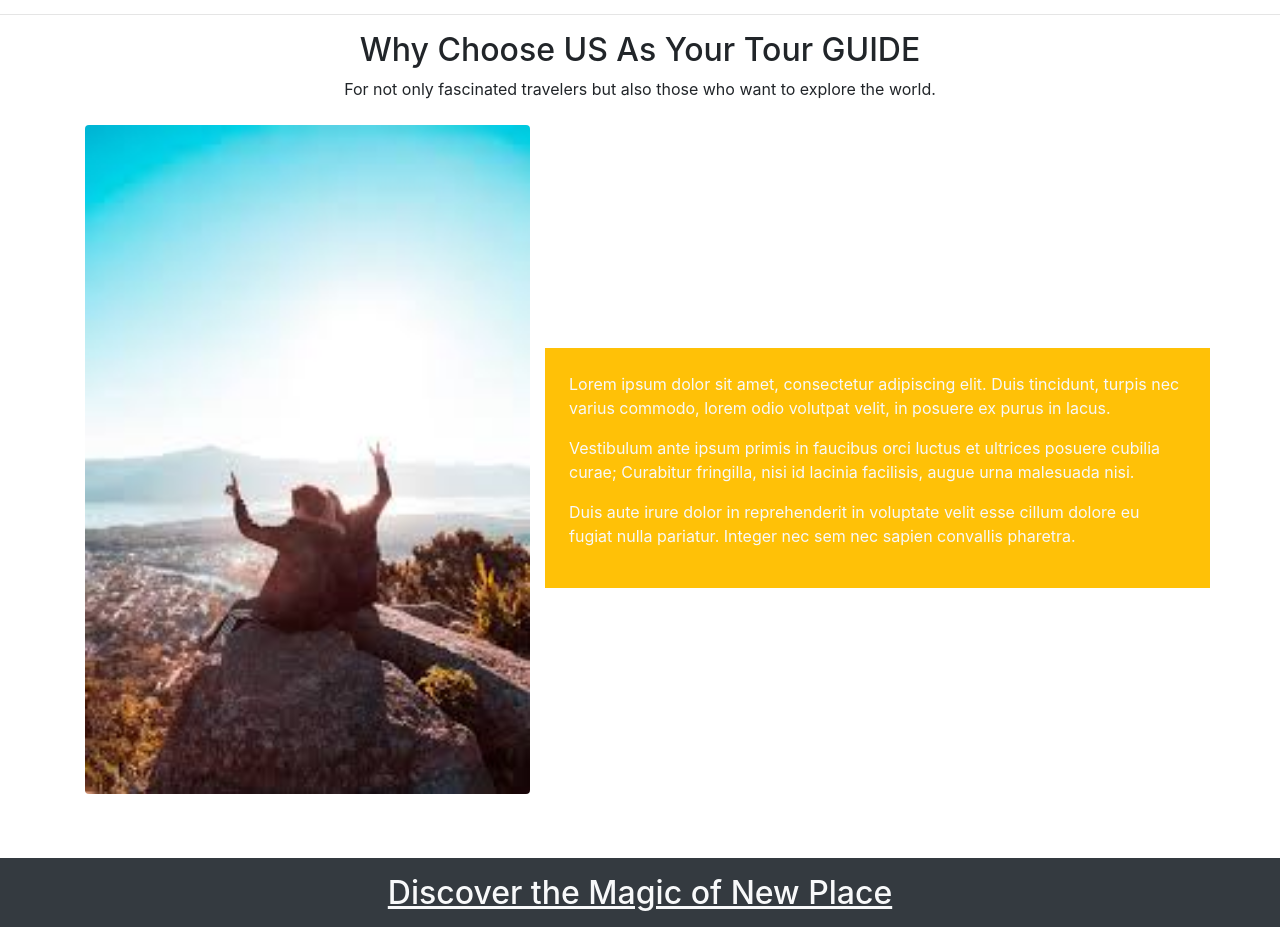
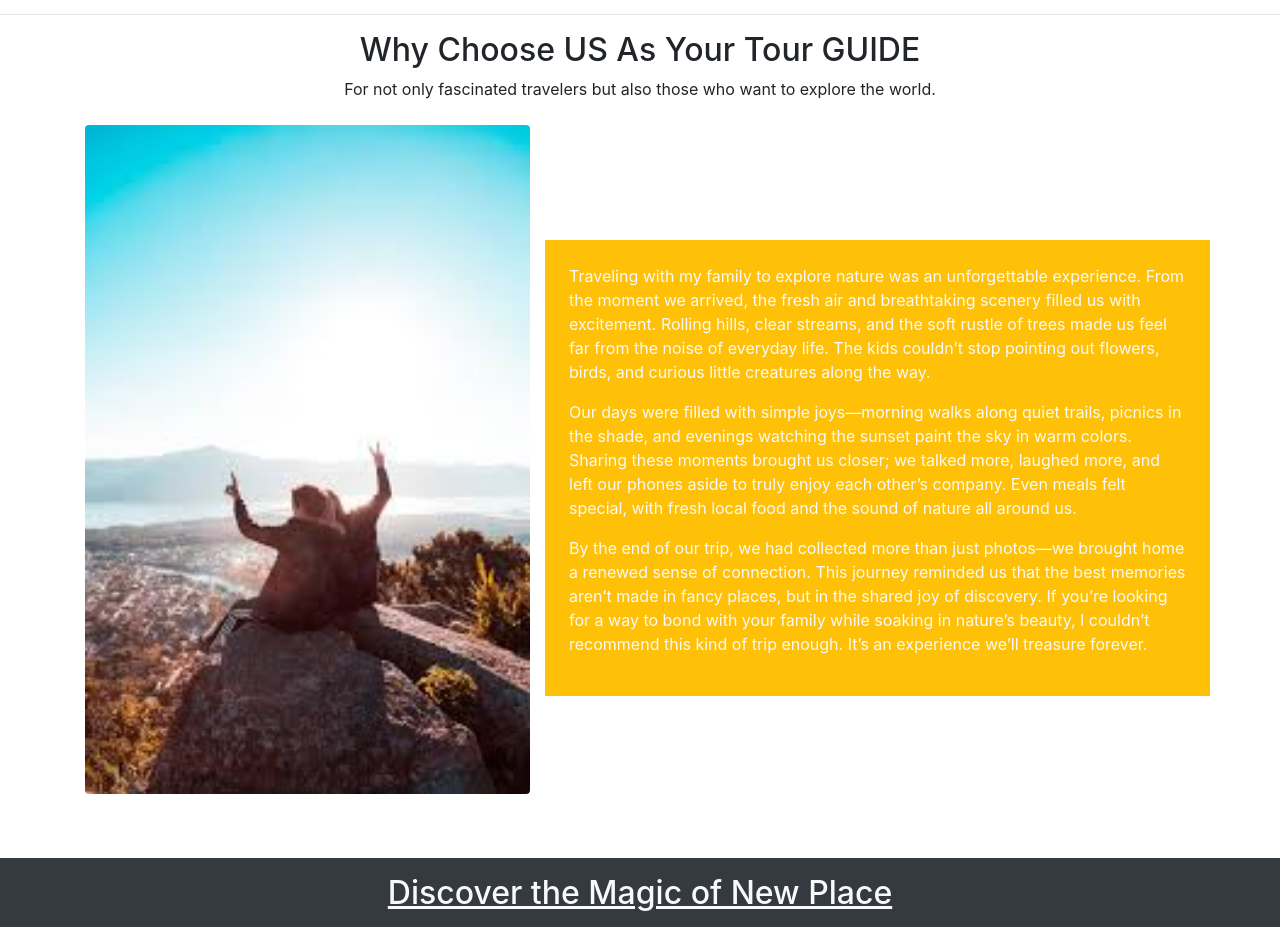
Before and after one commit to TtDd2003/Travellers, a Django app: page / in a window 1280 px wide. Shown: the part 488-1415 px from the top of the page. Run offline with Django 5.2, Linux system fonts and the light colour scheme; some libraries are stand-ins or nearby versions.

Commit message:
home.html

```diff
--- a/templates/home.html
+++ b/templates/home.html
@@ -202,13 +202,16 @@
       <!-- Image Column -->
       <div class="col-md-5 mb-3">
         <img src="{% static 'enjoy.jpeg' %}" class="img-fluid rounded w-100">
+
       </div>
 
       <!-- Text Column -->
       <div class="col-md-7 p-4 bg-warning text-light">
-        <p>Lorem ipsum dolor sit amet, consectetur adipiscing elit. Duis tincidunt, turpis nec varius commodo, lorem odio volutpat velit, in posuere ex purus in lacus.</p>
-        <p>Vestibulum ante ipsum primis in faucibus orci luctus et ultrices posuere cubilia curae; Curabitur fringilla, nisi id lacinia facilisis, augue urna malesuada nisi.</p>
-        <p>Duis aute irure dolor in reprehenderit in voluptate velit esse cillum dolore eu fugiat nulla pariatur. Integer nec sem nec sapien convallis pharetra.</p>
+        <p>Traveling with my family to explore nature was an unforgettable experience. From the moment we arrived, the fresh air and breathtaking scenery filled us with excitement. Rolling hills, clear streams, and the soft rustle of trees made us feel far from the noise of everyday life. The kids couldn’t stop pointing out flowers, birds, and curious little creatures along the way.
+
+        <p>Our days were filled with simple joys—morning walks along quiet trails, picnics in the shade, and evenings watching the sunset paint the sky in warm colors. Sharing these moments brought us closer; we talked more, laughed more, and left our phones aside to truly enjoy each other’s company. Even meals felt special, with fresh local food and the sound of nature all around us.</p>
+
+        <p>By the end of our trip, we had collected more than just photos—we brought home a renewed sense of connection. This journey reminded us that the best memories aren’t made in fancy places, but in the shared joy of discovery. If you’re looking for a way to bond with your family while soaking in nature’s beauty, I couldn’t recommend this kind of trip enough. It’s an experience we’ll treasure forever.</p>
       </div>
     </div>
   </div>
```
